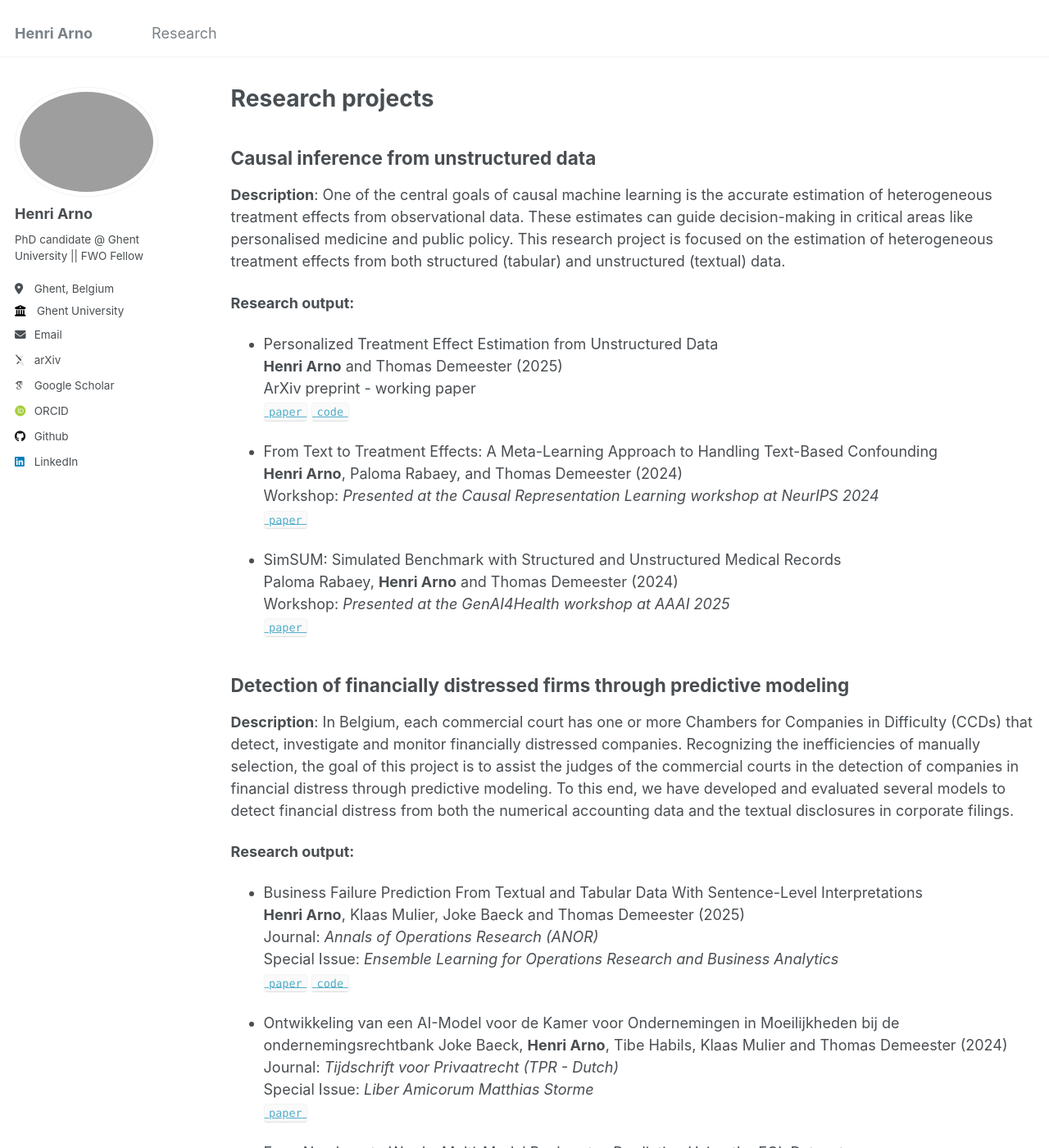
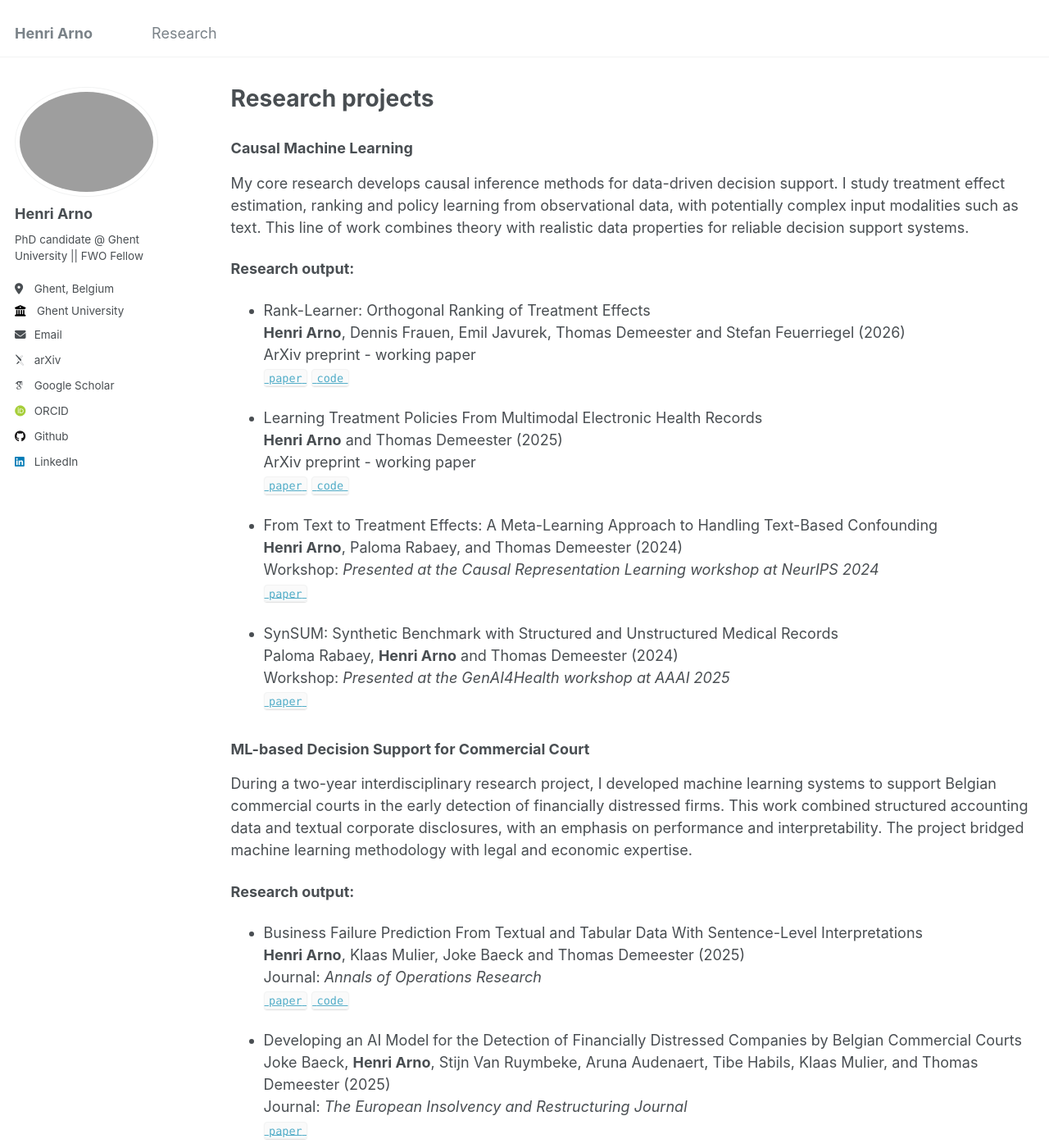
Before and after one commit to HenriArno/HenriArno.github.io, a Jekyll site: the page built from _pages/research.md, in a window 1280 px wide and 1400 px high. Shown: the whole window at 82% size. Built offline with Jekyll 4.4.1, drawn with Linux system fonts in a browser that asks for light colours; some web fonts are replaced; some of the changed text lies outside the part shown.

Commit message:
Update research.md

```diff
--- a/_pages/research.md
+++ b/_pages/research.md
@@ -4,43 +4,50 @@ layout: archive
 permalink: /research/
 ---
 
-## Causal inference from unstructured data
-**Description**: One of the central goals of causal machine learning is the accurate estimation of heterogeneous treatment effects from observational data. These estimates can guide decision-making in critical areas like personalised medicine and public policy. This research project is focused on the estimation of heterogeneous treatment effects from both structured (tabular) and unstructured (textual) data.
-
-<!--- **Example:** In personalised medicine, doctors need to identify which patients will benefit most from specific medical treatments in order to allocate them effectively. The data required for estimating these treatment effects can be found in electronic medical records, where diagnostic information is recorded in clinical notes and patient background conditions are stored as tabular data. Given the prevalence of such structured and unstructured data in many real-world applications, we believe that this research track holds lots of potential from theory to practice.
--->
+### Causal Machine Learning
+My core research develops causal inference methods for data-driven decision support. I study treatment effect estimation, ranking and policy learning from observational data, with potentially complex input modalities such as text. This line of work combines theory with realistic data properties for reliable decision support systems.
 
 **Research output:**
+- Rank-Learner: Orthogonal Ranking of Treatment Effects
+**Henri Arno**, Dennis Frauen, Emil Javurek, Thomas Demeester and Stefan Feuerriegel (2026)
+ArXiv preprint - working paper
+[`paper`](https://arxiv.org/abs/2602.03517) [`code`](https://anonymous.4open.science/r/rank-learner/README.md)
 
-- Personalized Treatment Effect Estimation from Unstructured Data
+- Learning Treatment Policies From Multimodal Electronic Health Records
 **Henri Arno** and Thomas Demeester (2025)
 ArXiv preprint - working paper
-[`paper`](https://arxiv.org/abs/2507.20993) [`code`](https://anonymous.4open.science/r/cate-unstructured-2075/README.md)
+[`paper`](https://arxiv.org/abs/2507.20993) [`code`](https://anonymous.4open.science/r/causal-ehr/README.md)
 
 - From Text to Treatment Effects: A Meta-Learning Approach to Handling Text-Based Confounding
 **Henri Arno**, Paloma Rabaey, and Thomas Demeester (2024)
 Workshop: *Presented at the Causal Representation Learning workshop at NeurIPS 2024*
 [`paper`](https://arxiv.org/abs/2409.15503v3)
 
-- SimSUM: Simulated Benchmark with Structured and Unstructured Medical Records
+- SynSUM: Synthetic Benchmark with Structured and Unstructured Medical Records
 Paloma Rabaey, **Henri Arno** and Thomas Demeester (2024)
 Workshop: *Presented at the GenAI4Health workshop at AAAI 2025*
 [`paper`](https://arxiv.org/abs/2409.08936)
 
-## Detection of financially distressed firms through predictive modeling
-**Description**: In Belgium, each commercial court has one or more Chambers for Companies in Difficulty (CCDs) that detect, investigate and monitor financially distressed companies. Recognizing the inefficiencies of manually selection, the goal of this project is to assist the judges of the commercial courts in the detection of companies in financial distress through predictive modeling. To this end, we have developed and evaluated several models to detect financial distress from both the numerical accounting data and the textual disclosures in corporate filings.
+
+
+### ML-based Decision Support for Commercial Court
+During a two-year interdisciplinary research project, I developed machine learning systems to support Belgian commercial courts in the early detection of financially distressed firms. This work combined structured accounting data and textual corporate disclosures, with an emphasis on performance and interpretability. The project bridged machine learning methodology with legal and economic expertise.
+
 
 **Research output:**
 - Business Failure Prediction From Textual and Tabular Data With Sentence-Level Interpretations
 **Henri Arno**, Klaas Mulier, Joke Baeck and Thomas Demeester (2025)
-Journal: *Annals of Operations Research (ANOR)*
-Special Issue: *Ensemble Learning for Operations Research and Business Analytics*
+Journal: *Annals of Operations Research*
 [`paper`](https://link.springer.com/article/10.1007/s10479-025-06574-z) [`code`](https://github.com/henriarnoUG/ECL)
+
+- Developing an AI Model for the Detection of Financially Distressed Companies by Belgian Commercial Courts
+Joke Baeck, **Henri Arno**, Stijn Van Ruymbeke, Aruna Audenaert, Tibe Habils, Klaas Mulier, and Thomas Demeester (2025)
+Journal: *The European Insolvency and Restructuring Journal*
+[`paper`](https://eirjournal.com/article/view/23613)
 
 - Ontwikkeling van een AI-Model voor de Kamer voor Ondernemingen in Moeilijkheden bij de ondernemingsrechtbank
 Joke Baeck, **Henri Arno**, Tibe Habils, Klaas Mulier and Thomas Demeester (2024)
-Journal: *Tijdschrift voor Privaatrecht (TPR - Dutch)*
-Special Issue: *Liber Amicorum Matthias Storme*
+Journal: *Tijdschrift voor Privaatrecht - Liber Amicorum Matthias Storme*
 [`paper`](https://biblio.ugent.be/publication/01J9X3QVPZWV4XMKX0ZHA5D06J)
 
 - From Numbers to Words: Multi-Modal Bankruptcy Prediction Using the ECL Dataset
```
